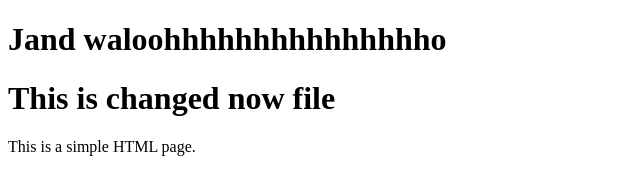
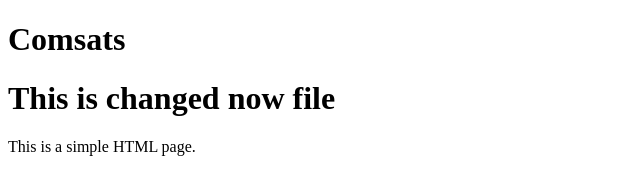
Before and after one commit to sk7434/Devops-Project1, a plain HTML site: page index.html in a window 1280 px wide. Shown: the whole page, without its empty margins (0-640 px from the left). Drawn offline with Linux system fonts and the light colour scheme.

Commit message:
Update index.html

```diff
--- a/index.html
+++ b/index.html
@@ -5,7 +5,7 @@
     <title>Hello World</title>
 </head>
 <body>
-    <h1>Jand waloohhhhhhhhhhhhhhho</h1>
+    <h1>Comsats</h1>
 
     <h1>This is changed now file </h1>
     <p>This is a simple HTML page.</p>
```
